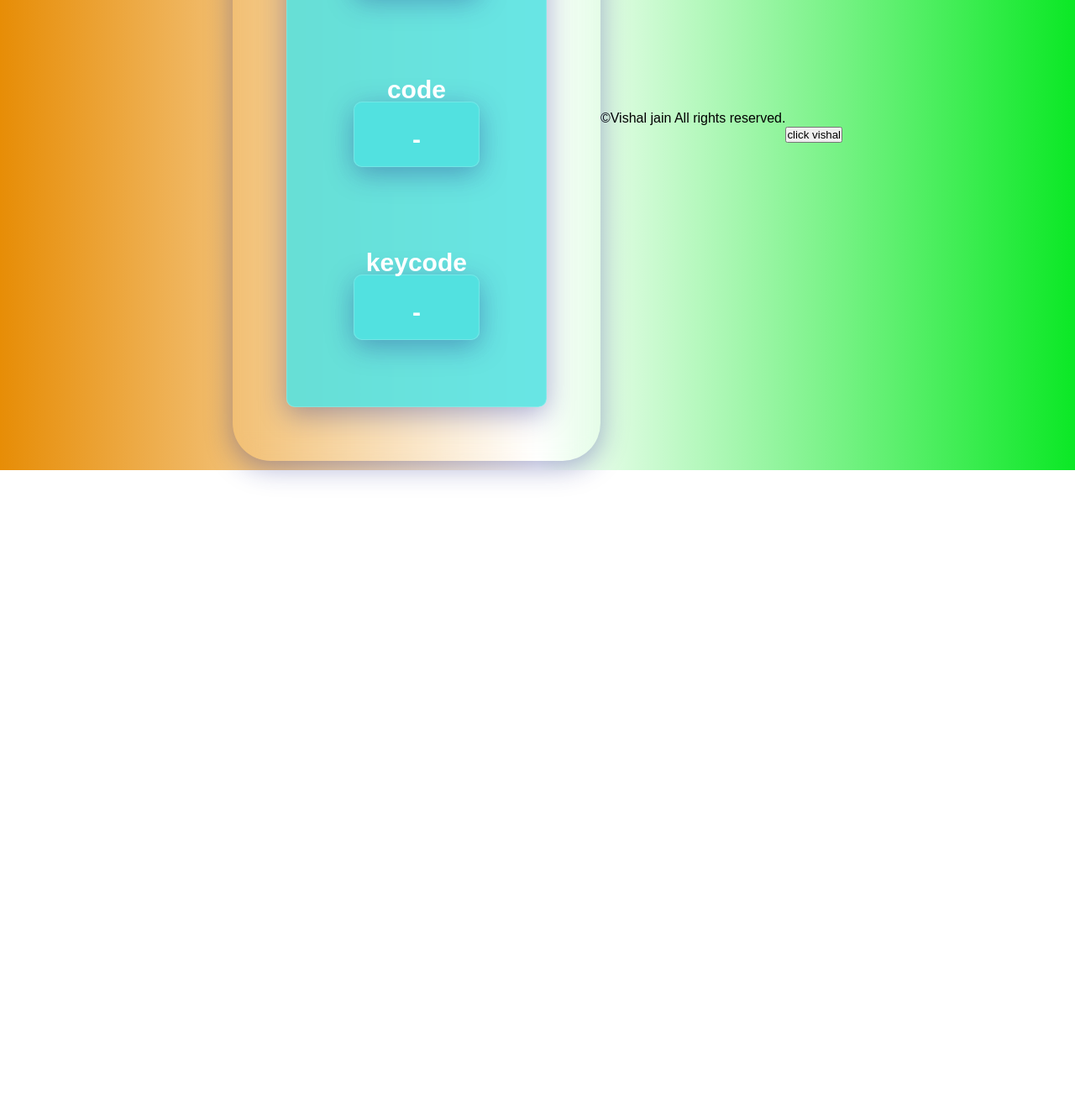
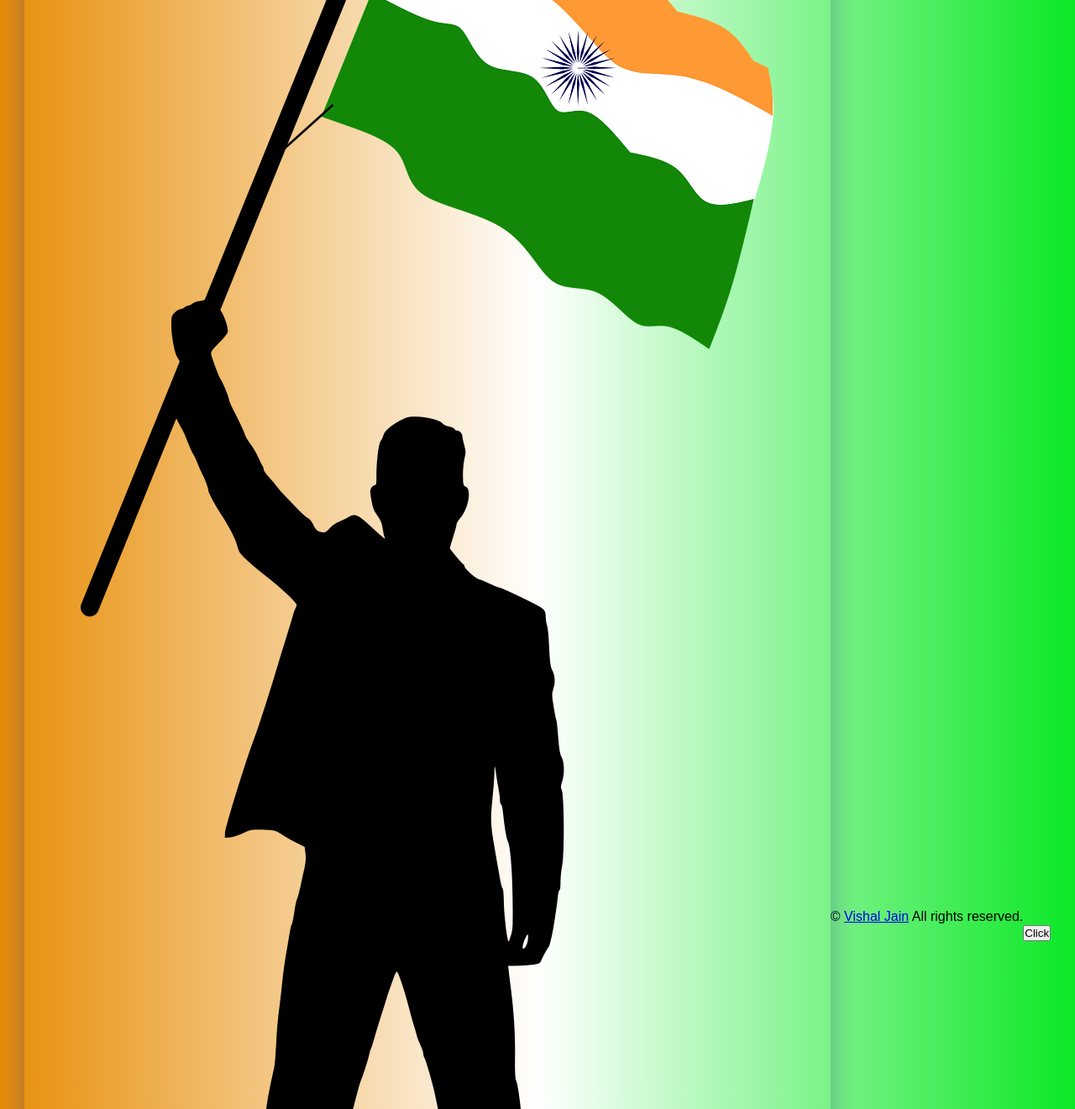
Before and after one commit to Vishal-jain2003/MagicKeyword, a plain HTML site: page index.html in a window 1280 px wide. Shown: the part 240-1561 px from the top of the page at 84% size. Before the commit the page ends 800 px from the top, so only its background shows below. Drawn offline with Linux system fonts and the light colour scheme.

Commit message:
Update index.html

```diff
--- a/index.html
+++ b/index.html
@@ -5,10 +5,13 @@
     <meta name="viewport" content="width=device-width, initial-scale=1.0">
     <title>Document</title>
     <link rel="stylesheet" href="style.css">
-
 </head>
 <body>
+
     <div class="container">
+        <div class="left-side">
+            <img src="indi.png" alt="Person Image" class="person-image">
+        </div>
         <div class="key-container" id="keycontainer">
             <h4 class="animation">Key</h4>
             <div class="key-content animation">-</div>
@@ -18,10 +21,13 @@
             <div class="key-content animation">-</div>
         </div>
     </div>
+
     <footer>
-        <p>&copy;Vishal jain All rights reserved.</p>
+        <p>&copy; <a href="https://vishal-jain2003.github.io/vishaljainportfolio/" target="_blank">Vishal Jain</a> All rights reserved.</p>
     </footer>
-<button>click vishal</button>
-<script src="script.js"></script>
+
+    <button class="click-button" onclick="redirectToPortfolio()">Click</button>
+
+    <script src="script.js"></script>
 </body>
 </html>
```
